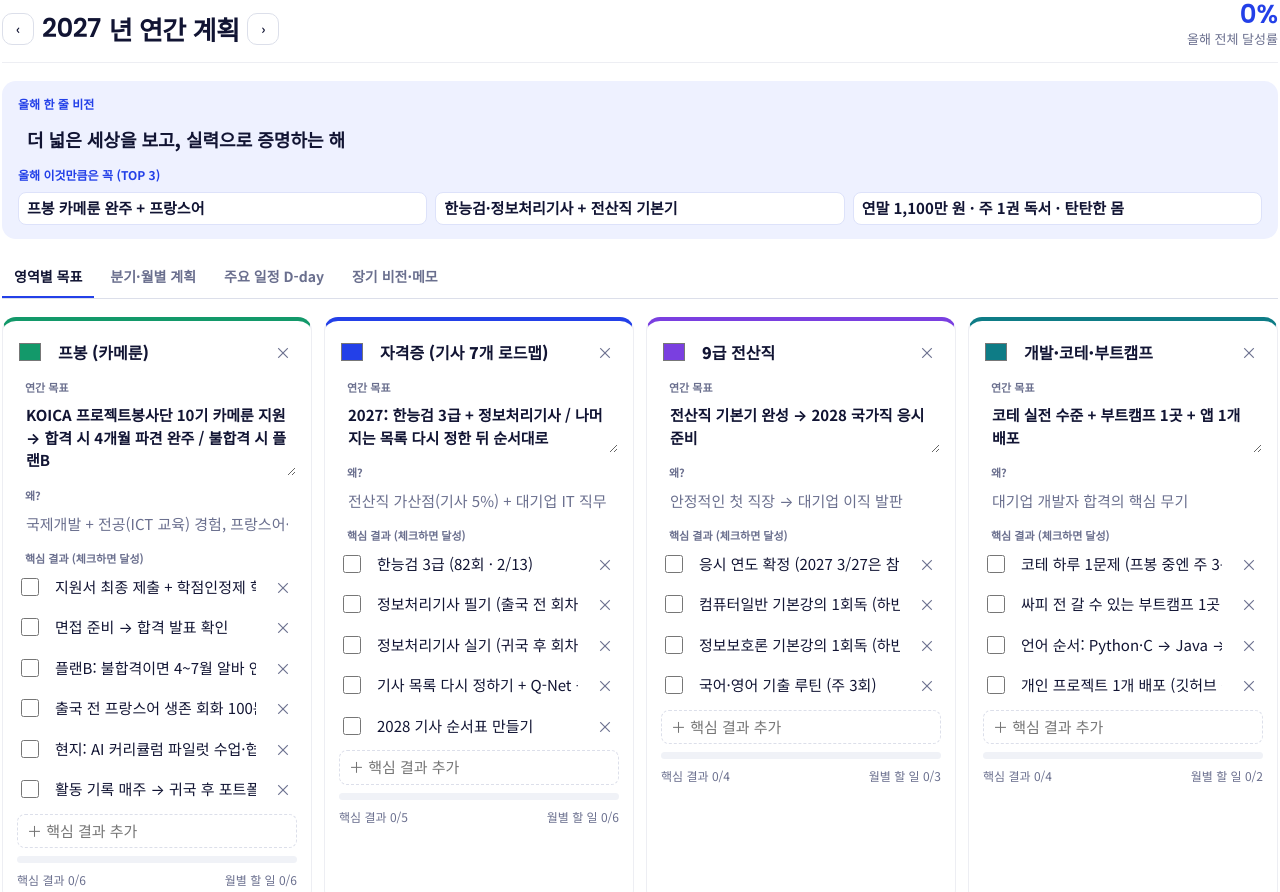
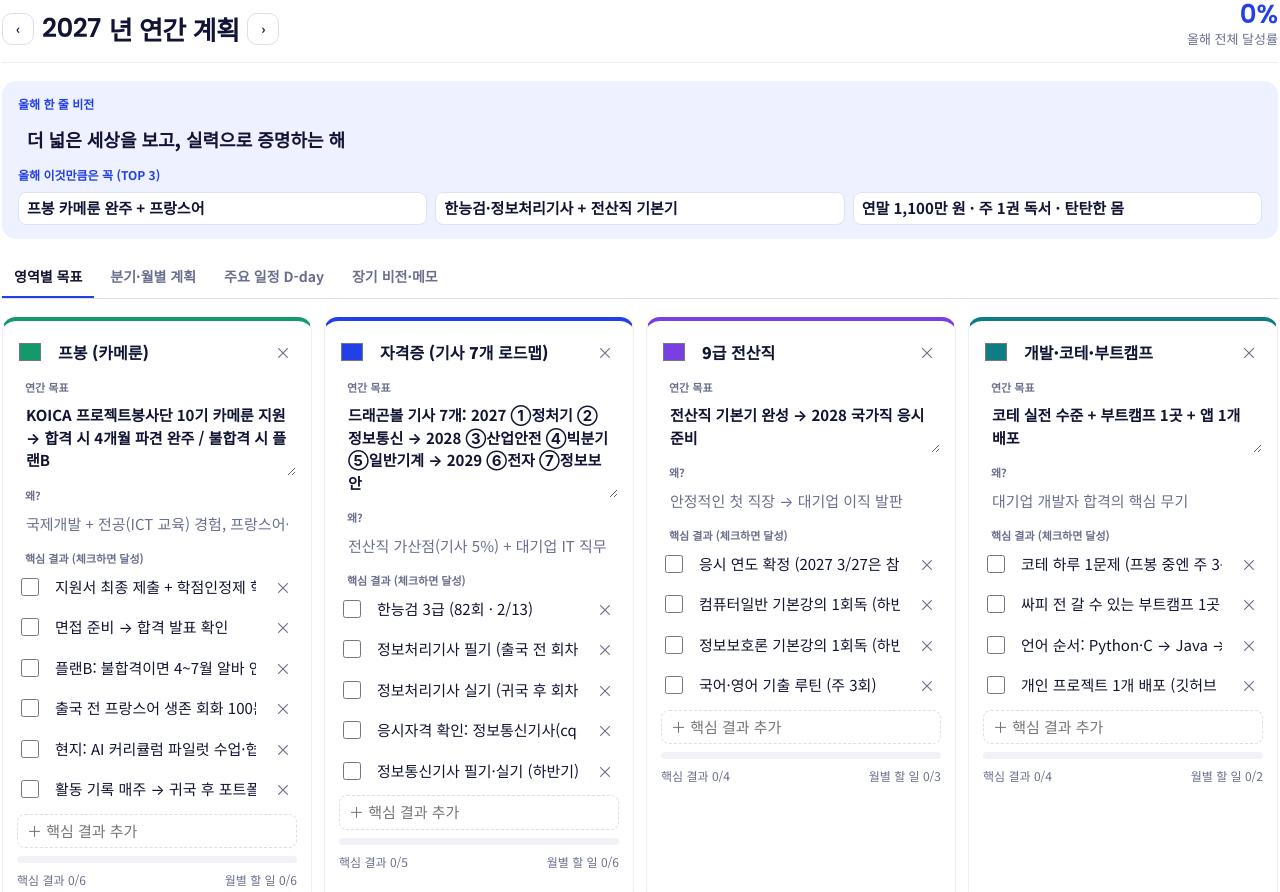
Before and after one commit to chaehyun05/plan, a plain HTML site: page year.html in a window 1280 px wide. Shown: the top 892 px of the page. Drawn offline with Linux system fonts and the light colour scheme.

Commit message:
연간 계획: 드래곤볼 기사 7개 확정안 반영
Co-Authored-By: Claude Opus 5.5 <noreply@anthropic.com>
Claude-Session: https://claude.ai/code/session_0111vYtkU1gy7TmDYoyEpwgM

```diff
--- a/year.html
+++ b/year.html
@@ -178,8 +178,8 @@ function draft2027(){
   const areas=[
     A('vol','프봉 (카메룬)','#13996A','KOICA 프로젝트봉사단 10기 카메룬 지원 → 합격 시 4개월 파견 완주 / 불합격 시 플랜B','국제개발 + 전공(ICT 교육) 경험, 프랑스어·영어 실전',
       ['지원서 최종 제출 + 학점인정제 학교 추천 (지원 중)','면접 준비 → 합격 발표 확인','플랜B: 불합격이면 4~7월 알바 연장 + 정보처리기사 실기 + 토익 집중','출국 전 프랑스어 생존 회화 100문장','현지: AI 커리큘럼 파일럿 수업·협력티칭','활동 기록 매주 → 귀국 후 포트폴리오·자소서 소재로 정리']),
-    A('cert','자격증 (기사 7개 로드맵)','#2340E8','2027: 한능검 3급 + 정보처리기사 / 나머지는 목록 다시 정한 뒤 순서대로','전산직 가산점(기사 5%) + 대기업 IT 직무 스펙',
-      ['한능검 3급 (82회 · 2/13)','정보처리기사 필기 (출국 전 회차)','정보처리기사 실기 (귀국 후 회차)','기사 목록 다시 정하기 + Q-Net 응시자격 자가진단','2028 기사 순서표 만들기']),
+    A('cert','자격증 (기사 7개 로드맵)','#2340E8','드래곤볼 기사 7개: 2027 ①정처기 ②정보통신 → 2028 ③산업안전 ④빅분기 ⑤일반기계 → 2029 ⑥전자 ⑦정보보안','전산직 가산점(기사 5%) + 대기업 IT 직무 스펙',
+      ['한능검 3급 (82회 · 2/13)','정보처리기사 필기 (출국 전 회차)','정보처리기사 실기 (귀국 후 회차)','응시자격 확인: 정보통신기사(cq.or.kr) · 정보보안기사(KISA)','정보통신기사 필기·실기 (하반기)']),
     A('gov','9급 전산직','#7A3FE0','전산직 기본기 완성 → 2028 국가직 응시 준비','안정적인 첫 직장 → 대기업 이직 발판',
       ['응시 연도 확정 (2027 3/27은 참고 응시 or 패스)','컴퓨터일반 기본강의 1회독 (하반기)','정보보호론 기본강의 1회독 (하반기)','국어·영어 기출 루틴 (주 3회)']),
     A('dev','개발·코테·부트캠프','#0E7C86','코테 실전 수준 + 부트캠프 1곳 + 앱 1개 배포','대기업 개발자 합격의 핵심 무기',
@@ -239,7 +239,7 @@ function draft2027(){
       {id:uid(),name:'한능검 82회 시험',date:'2027-02-13',a:'cert'},
       {id:uid(),name:'9급 국가직 필기 (참고)',date:'2027-03-27',a:'gov'}
     ],
-    memo:'[28살 1억 로드맵]\n- 2027 말 1,100만 → 2029 말 약 2,800만 → 취업 후 월 170~240만 저축\n- 한국나이 28(2032년 말)이면 취업 후 월 약 240만, 만 28(2033년)이면 월 약 170만 필요\n\n[5년 안]\n- 9급 전산직 합격 → 대기업 개발자 이직\n- 기사 7개\n- 영어·프랑스어 프리토킹, 일·중·스 여행 회화\n- 부동산 공부 및 첫 투자\n\n[2027 지출 예산 (약 915만 원)]\n- 시험 45 · 공부 60 · 요리 25 · 운동 55 · 외모 120 · 취미 40 · 책 20 · 프봉 50 · 일본 100 · 생활비 400\n\n[요리 자격증 로드맵]\n- 2027 한식 → 2028~ 양식·중식·제과 → 여유 되면 일식\n- 국비(내일배움카드) 이용 시 종목당 약 25~35만, 학원 자비면 50~90만\n\n[기사 7개]\n- 다시 정하는 중 (정보처리기사는 확정 1순위)\n\n[미정]\n- Hy-Po · 코이카 YP · 싸피 일정\n- 본가/자취: 시기별 계획 보고 결정\n'};
+    memo:'[28살 1억 로드맵]\n- 2027 말 1,100만 → 2029 말 약 2,800만 → 취업 후 월 170~240만 저축\n- 한국나이 28(2032년 말)이면 취업 후 월 약 240만, 만 28(2033년)이면 월 약 170만 필요\n\n[5년 안]\n- 9급 전산직 합격 → 대기업 개발자 이직\n- 기사 7개\n- 영어·프랑스어 프리토킹, 일·중·스 여행 회화\n- 부동산 공부 및 첫 투자\n\n[2027 지출 예산 (약 915만 원)]\n- 시험 45 · 공부 60 · 요리 25 · 운동 55 · 외모 120 · 취미 40 · 책 20 · 프봉 50 · 일본 100 · 생활비 400\n\n[요리 자격증 로드맵]\n- 2027 한식 → 2028~ 양식·중식·제과 → 여유 되면 일식\n- 국비(내일배움카드) 이용 시 종목당 약 25~35만, 학원 자비면 50~90만\n\n[드래곤볼 기사 7개]\n① 정보처리 ✓응시가능 (2027 상반기 필기, 하반기 실기)\n② 정보통신 (2027 하반기 · KCA cq.or.kr 응시자격 확인, 안 되면 임베디드기사)\n③ 산업안전 ✓ (2028 상반기)\n④ 빅데이터분석 ✓전공무관 (2028 상반기)\n⑤ 일반기계 ✓기계 부전공 (2028 하반기)\n⑥ 전자 ✓ (2029 상반기)\n⑦ 정보보안 (2029 하반기 · KISA 응시자격 확인)\n\n[미정]\n- Hy-Po · 코이카 YP · 싸피 일정\n- 본가/자취: 시기별 계획 보고 결정\n'};
 }
 const blank=()=>({vision:'',top3:['','',''],areas:[],months:{},events:[],memo:''});
 
```
